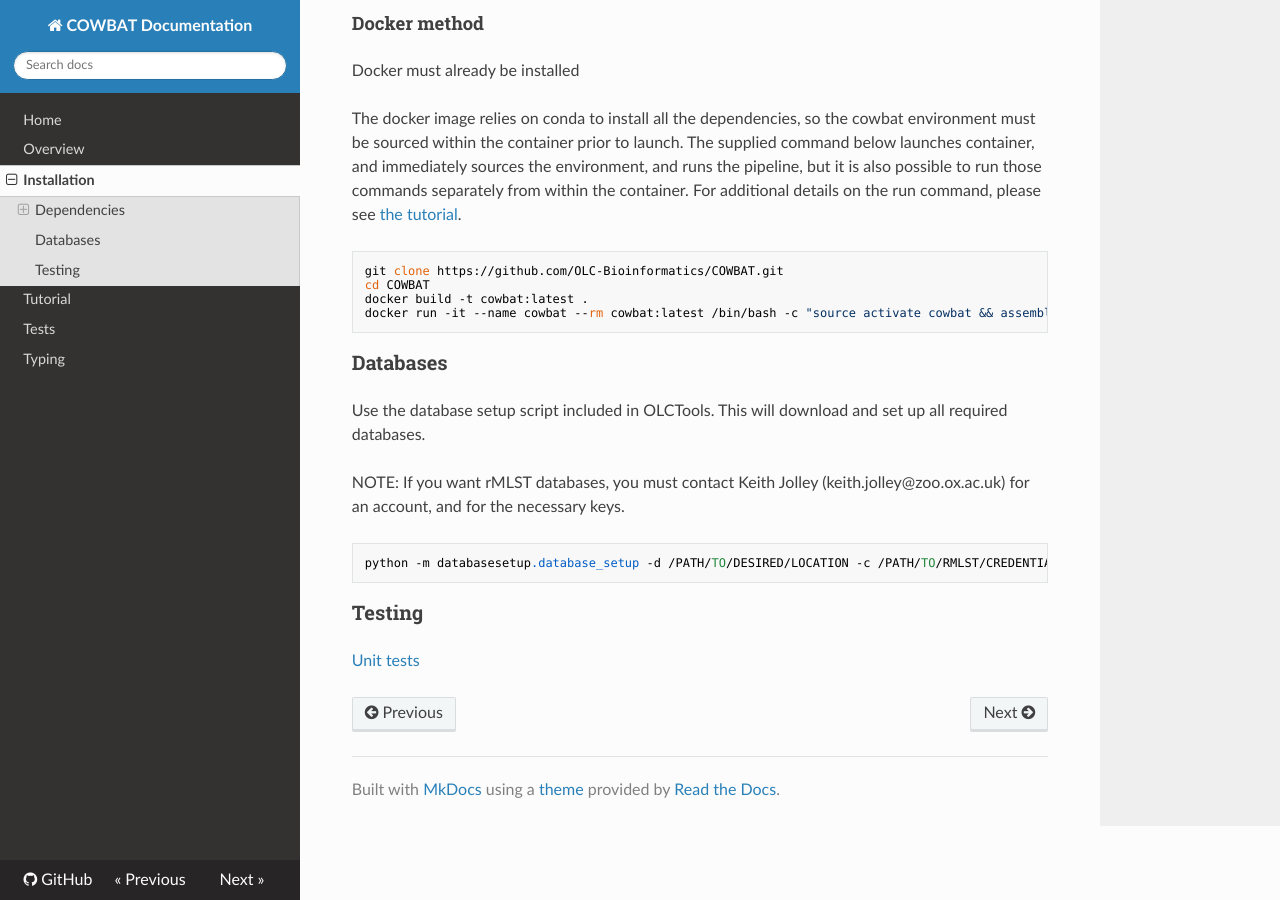
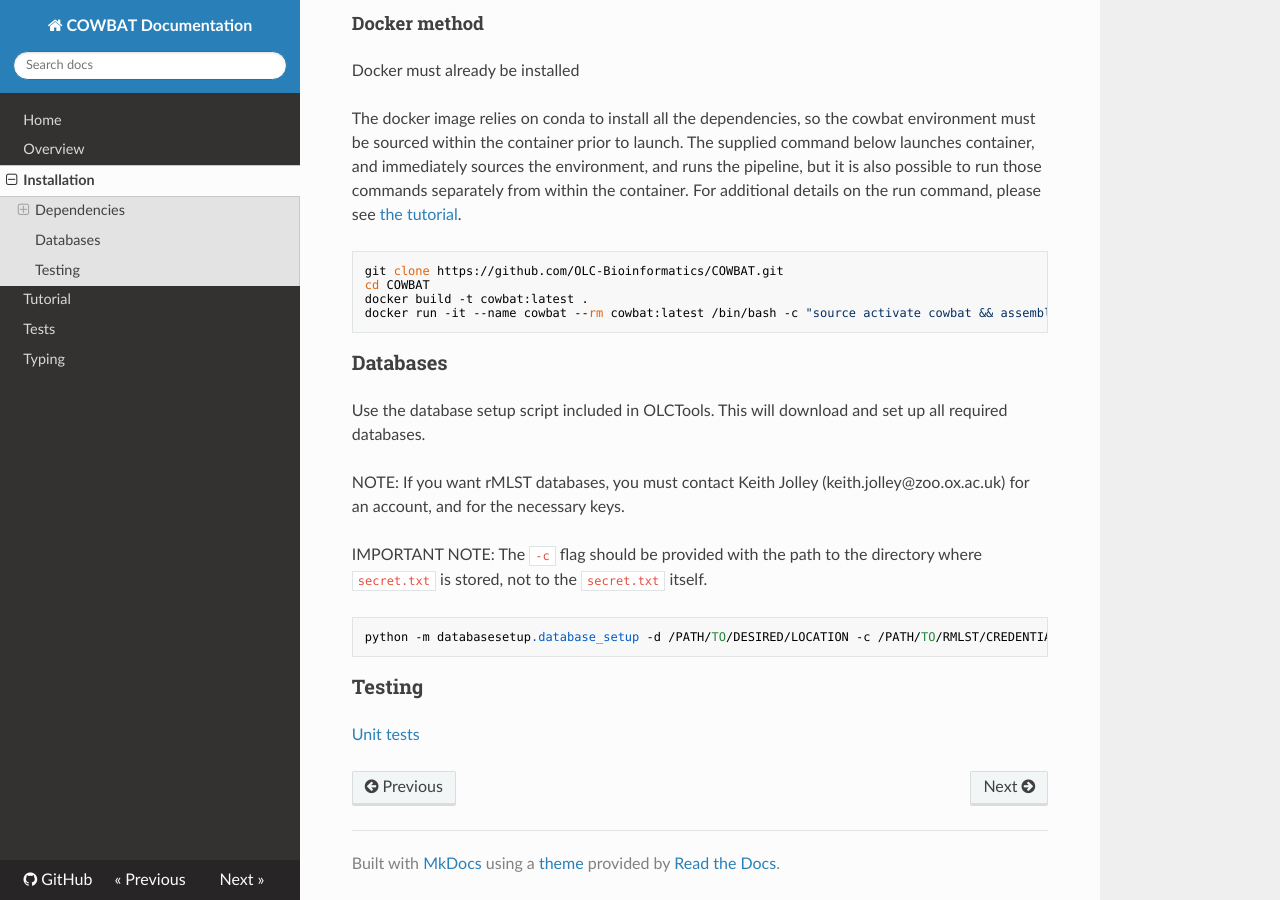
Before and after one commit to OLC-Bioinformatics/COWBAT, an MkDocs documentation site: the page built from docs/installation.md, in a window 1280 px wide and 900 px high, scrolled down 658 px. Built offline with MkDocs 1.6.1, drawn with Linux system fonts in a browser that asks for light colours; nearby versions of some CDN libraries; old or Windows-style settings are respelled for this version of MkDocs.

Commit message:
Add doc clarification on rMLST download

````diff
--- a/docs/installation.md
+++ b/docs/installation.md
@@ -51,6 +51,9 @@ Use the database setup script included in OLCTools. This will download and set u
 NOTE: If you want rMLST databases, you must contact Keith Jolley (keith.jolley@zoo.ox.ac.uk)
 for an account, and for the necessary keys.
 
+IMPORTANT NOTE: The `-c` flag should be provided with the path to the directory where `secret.txt` is stored,
+not to the `secret.txt` itself.
+
 ```
 python -m databasesetup.database_setup -d /PATH/TO/DESIRED/LOCATION -c /PATH/TO/RMLST/CREDENTIALS
 ```
````
